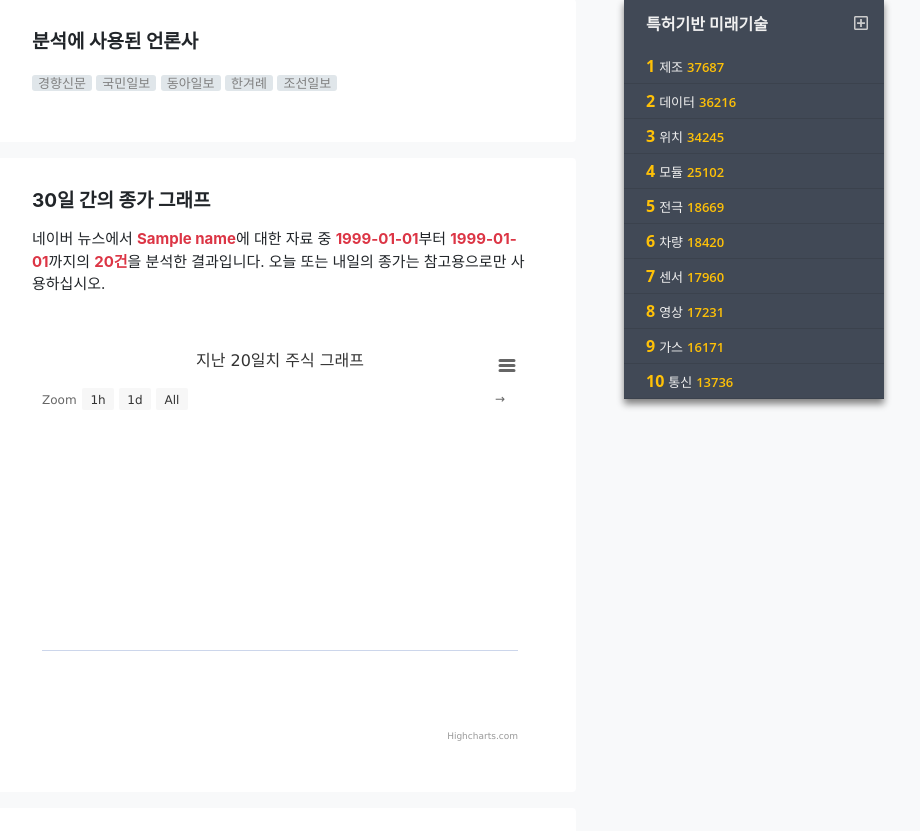
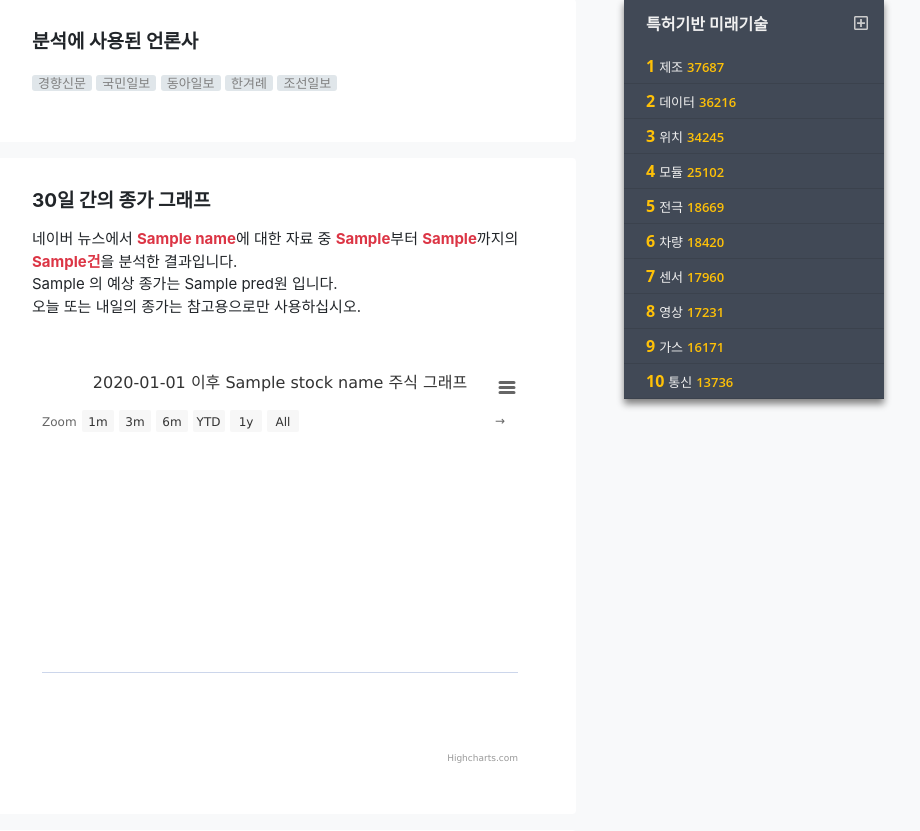
Before and after one commit to EKYoonD/StockHelper, a Django app: template StockWeb/templates/analysis.html in a window 1280 px wide. Shown: the part 110-941 px from the top of the page, without its empty margins (256-1176 px from the left). Run offline with Django 3.2, Linux system fonts and the light colour scheme; the template is opened without the code that fills it: most values are stand-ins (such as "Sample title", 1, 10 or a date in 2020); some libraries are stand-ins or nearby versions.

Commit message:
analysis 페이지 미완성
opendartreader api 사용 시작

```diff
--- a/StockWeb/templates/analysis.html
+++ b/StockWeb/templates/analysis.html
@@ -18,7 +18,7 @@
     <link rel="stylesheet" href="{% static 'css/sidebar.css' %}">
     <link rel="stylesheet" href="{% static 'css/analysis.css' %}">
 </head>
-<body class="bg-light" onload="chart('{{data_set}}')">
+<body class="bg-light" onload="chart('{{data_set}}', '{{stock_name}}')">
     <!-- 헤더 -->
     <header class="text-light">
         <h5 class="d-flex justify-content-center p-2">
@@ -83,7 +83,9 @@
                 <li class="header mt-3">
                     <h6 class="title font-weight-bold py-2">30일 간의 종가 그래프</h6>
                     <p>
-                        네이버 뉴스에서 <span class="text-danger font-weight-bold">{{ name }}</span>에 대한 자료 중 <span class="text-danger font-weight-bold">1999-01-01</span>부터 <span class="text-danger font-weight-bold">1999-01-01</span>까지의 <span class="text-danger font-weight-bold">20건</span>을 분석한 결과입니다. 오늘 또는 내일의 종가는 참고용으로만 사용하십시오.
+                        네이버 뉴스에서 <span class="text-danger font-weight-bold">{{ name }}</span>에 대한 자료 중 <span class="text-danger font-weight-bold">{{ds}}</span>부터 <span class="text-danger font-weight-bold">{{de}}</span>까지의 <span class="text-danger font-weight-bold">{{news_cnt}}건</span>을 분석한 결과입니다.<br/>
+                        {{next_day}} 의 예상 종가는 {{pred}}원 입니다.<br/>
+                        오늘 또는 내일의 종가는 참고용으로만 사용하십시오.
                     </p>
                 </li>
                 <li id="closing_price_graph" class="mt-5">
--- a/static/js/chart.js
+++ b/static/js/chart.js
@@ -2,7 +2,7 @@
 // //     chart(data)
 // // })
 
-function chart(data_set) {
+function chart(data_set, stock_name) {
     data_set = data_set.split(',')
     var data = []
     var buffer = []
@@ -24,17 +24,11 @@
         },
 
         title: {
-            text: '지난 20일치 주식 그래프'
+            text: '2020-01-01 이후 ' + stock_name + ' 주식 그래프'
         },
 
         rangeSelector: {
-            buttons: [
-                {type: 'hour',count: 1,text: '1h'},
-                {type: 'day',count: 1,text: '1d'},
-                {type: 'all',count: 1,text: 'All'}
-            ],
-            selected: 2,
-            inputEnabled: true
+            selected: 1
         },
 
         plotOptions: {
@@ -46,7 +40,7 @@
 
         series: [{
             type: 'candlestick',
-            name: '지난 20일치 주식 그래프',
+            name: stock_name,
             data: data,
             tooltip: {
             valueDecimals: 8
```
Also changed, not shown: StockWeb/services.py (+12 -5 lines), StockWeb/views.py (+14 -3 lines), 3 other files.
